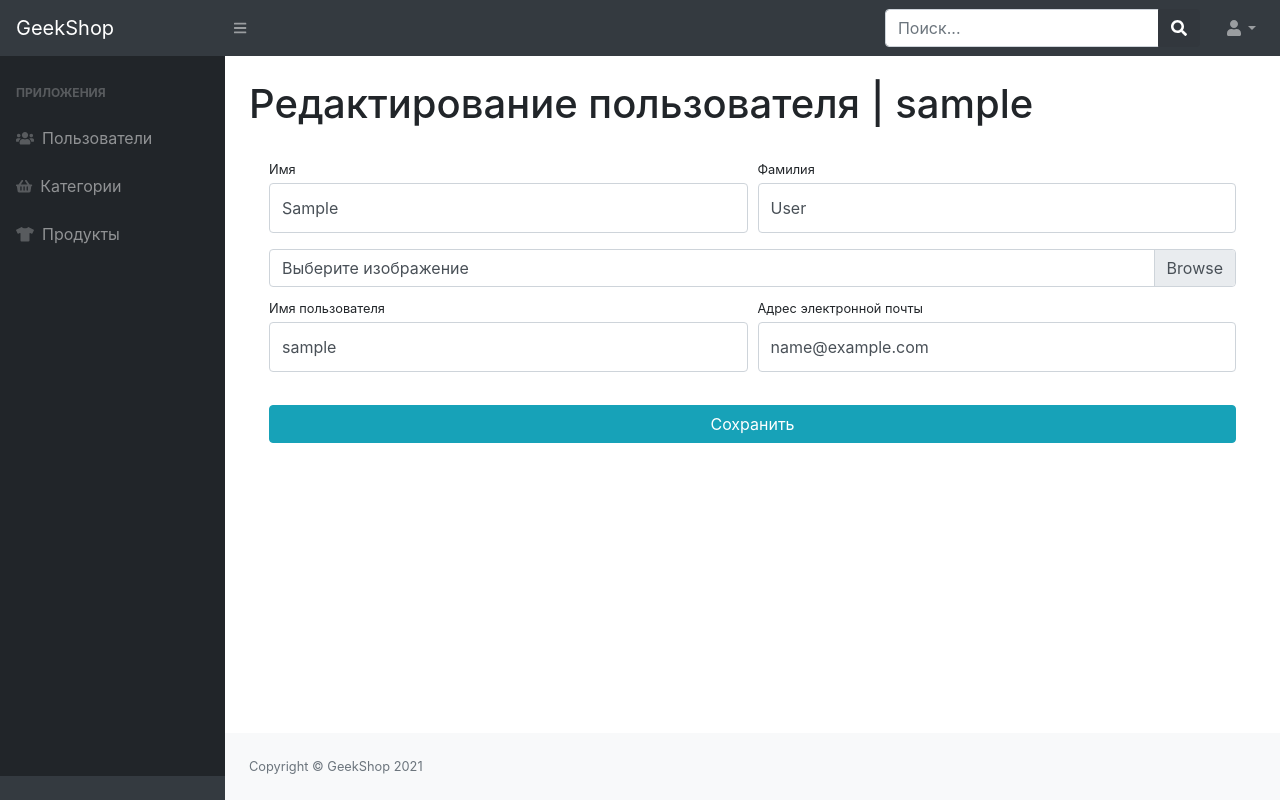
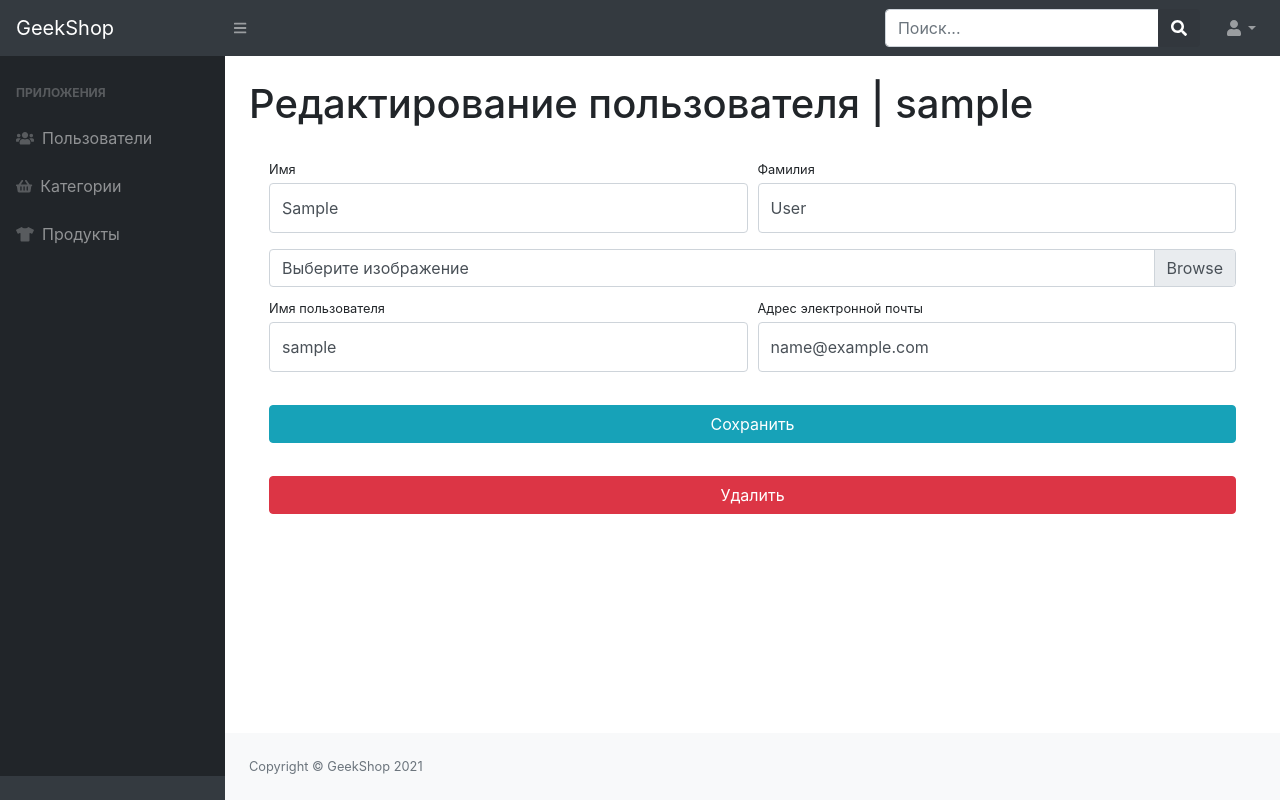
Before and after one commit to uralskiyart/geekshop-server, a Django app: page /admin-staff/users/update/1/ in a window 1280 px wide. Run offline with Django 3.2, Linux system fonts and the light colour scheme; tables that the repository leaves empty hold one stand-in row (values such as "Sample post"); some libraries are stand-ins or nearby versions.

Commit message:
added DeleteView for admins app

```diff
--- a/admins/templates/admins/admin-users-update-delete.html
+++ b/admins/templates/admins/admin-users-update-delete.html
@@ -49,14 +49,14 @@
                         </div>
                     </div>
                 </form>
-{#                <div class="row">#}
-{#                    <div class="col-lg-12" style="margin-top: 33px;">#}
-{#                        <a href="{% url 'admins:admin_users_delete' selected_user.id %}"#}
-{#                           class="btn btn-danger btn-block">#}
-{#                            Удалить#}
-{#                        </a>#}
-{#                    </div>#}
-{#                </div>#}
+                    <div class="row">
+                    <div class="col-lg-12" style="margin-top: 33px;">
+                        <form action="{% url 'admins:admin_users_delete' user.id %}" method="post">
+                            {% csrf_token %}
+                            <input type="submit" class="btn btn-danger btn-block" value="Удалить">
+                        </form>
+                    </div>
+                </div>
             </div>
         </div>
     </main>
--- a/admins/urls.py
+++ b/admins/urls.py
@@ -1,6 +1,6 @@
 from django.urls import path
 
-from admins.views import index, UserListView, UserUpdateView, admin_users_delete, UserCreateView
+from admins.views import index, UserListView, UserUpdateView, UserDeleteView, UserCreateView
 
 app_name = 'admins'
 
@@ -9,5 +9,5 @@ urlpatterns = [
     path('users/', UserListView.as_view(), name='admin_users'),
     path('users/create/', UserCreateView.as_view(), name='admin_users_create'),
     path('users/update/<int:pk>/', UserUpdateView.as_view(), name='admin_users_update'),
-    path('users/delete/<int:id>/', admin_users_delete, name='admin_users_delete'),
+    path('users/delete/<int:pk>/', UserDeleteView.as_view(), name='admin_users_delete'),
 ]
--- a/admins/views.py
+++ b/admins/views.py
@@ -2,7 +2,7 @@ from django.shortcuts import render, HttpResponseRedirect
 from django.urls import reverse, reverse_lazy
 from django.contrib.auth.decorators import user_passes_test
 from django.views.generic.list import ListView
-from django.views.generic.edit import CreateView, UpdateView
+from django.views.generic.edit import CreateView, UpdateView, DeleteView
 
 from users.models import User
 from admins.forms import UserAdminRegisterForm, UserAdminProfileForm
@@ -69,9 +69,15 @@ class UserUpdateView(UpdateView):
     success_url = reverse_lazy('admins:admin_users')
 
 
-@user_passes_test(lambda u: u.is_superuser)
-def admin_users_delete(request, id):
-    user = User.objects.get(id=id)
-    user.is_active = False
-    user.save()
-    return HttpResponseRedirect(reverse('admins:admin_users'))
+# @user_passes_test(lambda u: u.is_superuser)
+# def admin_users_delete(request, id):
+#     user = User.objects.get(id=id)
+#     user.is_active = False
+#     user.save()
+#     return HttpResponseRedirect(reverse('admins:admin_users'))
+
+
+class UserDeleteView(DeleteView):
+    model = User
+    template_name = 'admins/admin-users-update-delete.html'
+    success_url = reverse_lazy('admins:admin_users')
```
